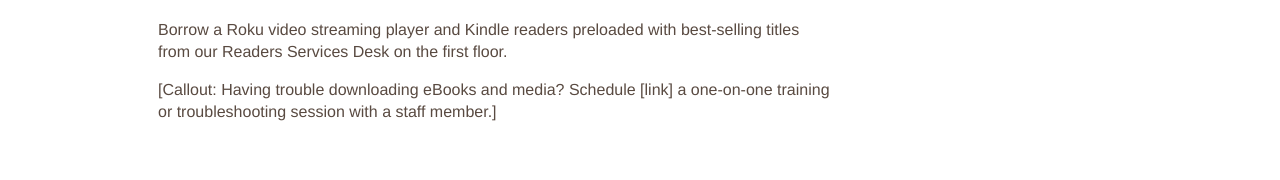
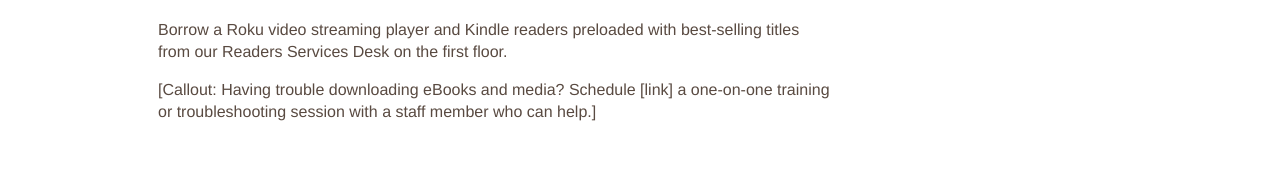
Before and after one commit to skokielibrary/spl-content, a Jekyll site: the page built from _content/annabelle/books-movies-more--ebooks-more.markdown, in a window 1280 px wide. Shown: the part 1293-1473 px from the top of the page. Built offline with Jekyll 4.4.1, drawn with Linux system fonts in a browser that asks for light colours.

Commit message:
Updated books-movies-more--ebooks-more.markdown

```diff
--- a/_content/annabelle/books-movies-more--ebooks-more.markdown
+++ b/_content/annabelle/books-movies-more--ebooks-more.markdown
@@ -33,4 +33,4 @@ Instantly stream and download movies, television shows, documentaries, and instr
 ##Kindles and Roku
 Borrow a Roku video streaming player and Kindle readers preloaded with best-selling titles from our Readers Services Desk on the first floor.
 
-[Callout: Having trouble downloading eBooks and media? Schedule [link] a one-on-one training or troubleshooting session with a staff member.]
+[Callout: Having trouble downloading eBooks and media? Schedule [link] a one-on-one training or troubleshooting session with a staff member who can help.]
```
